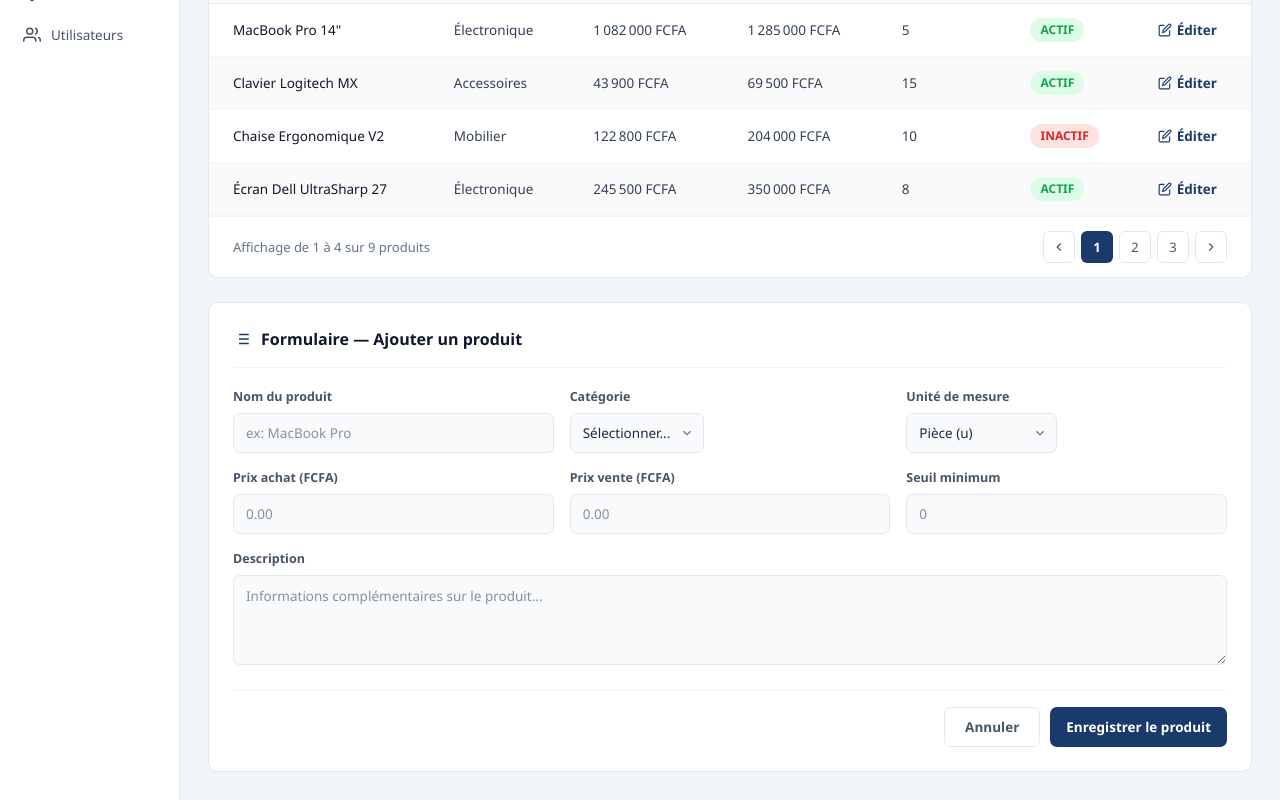
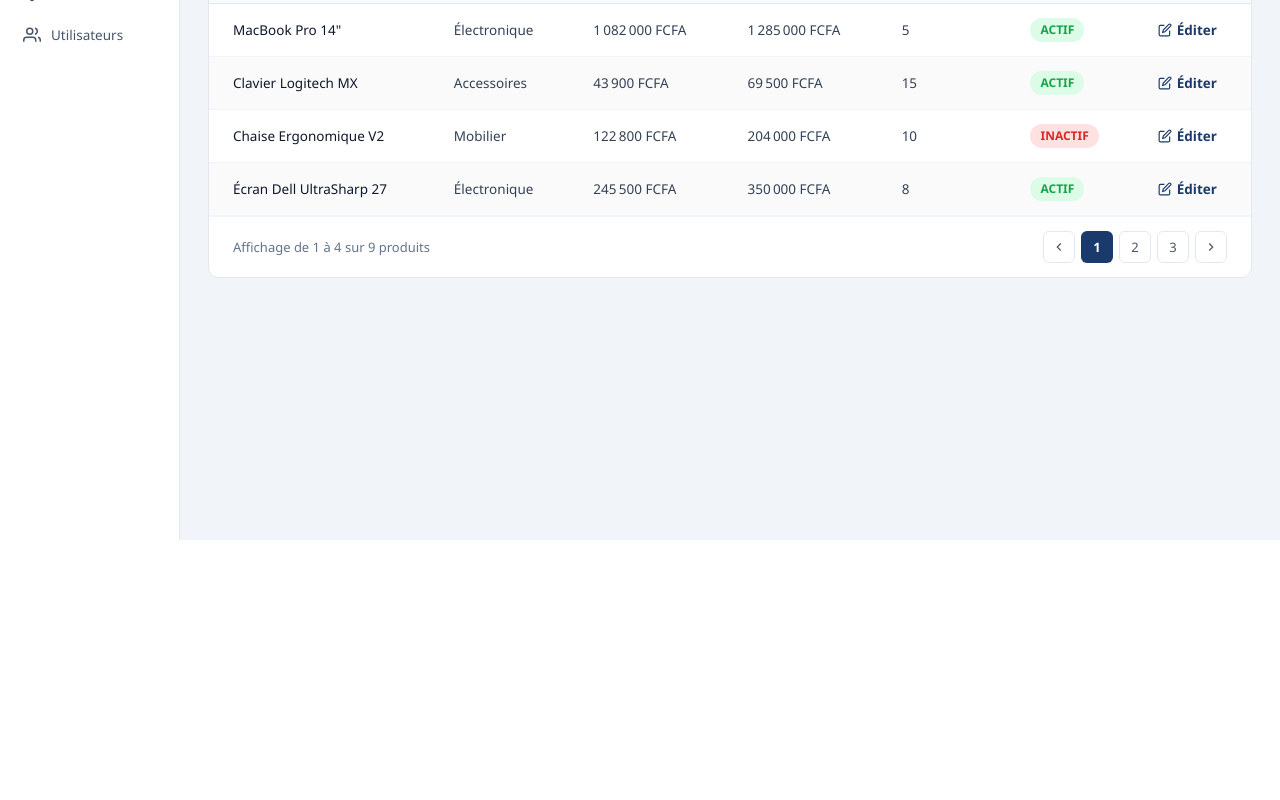
Before and after one commit to projet-d-intergiciel/frontend, a React app: page / in a window 1280 px wide. Shown: the part 260-1060 px from the top of the page. After the commit the page ends 800 px from the top, so only its background shows below. Built offline with nearby package versions, Linux system fonts and the light colour scheme; the HTML template or start-up script is replaced by a standard one.

Commit message:
modification de l'affichage du formulaire

```diff
--- a/src/components/products/ProductCatalog.jsx
+++ b/src/components/products/ProductCatalog.jsx
@@ -1,4 +1,4 @@
-import { useState } from "react";
+import { useState, useRef, useEffect } from "react";
 
 const initialProducts = [
   { id: 1, nom: "MacBook Pro 14\"", categorie: "Électronique", prixAchat: 1082000, prixVente: 1285000, seuilMin: 5, statut: "ACTIF" },
@@ -120,7 +120,8 @@ export default function App() {
   const [form, setForm] = useState(emptyForm);
   const [editId, setEditId] = useState(null);
   const [activeNav, setActiveNav] = useState("Produits");
-  const [showForm, setShowForm] = useState(true);
+  const [showForm, setShowForm] = useState(false);
+  const formRef = useRef(null);
 
   // ── Filtering ────────────────────────────────────────────────────────────
   const filtered = products.filter((p) => {
@@ -142,13 +143,18 @@ export default function App() {
     });
     setEditId(p.id);
     setShowForm(true);
-    window.scrollTo({ top: 9999, behavior: "smooth" });
+    setTimeout(() => {
+      formRef.current?.scrollIntoView({ behavior: "smooth", block: "start" });
+    }, 50);
   };
 
   const handleNewProduct = () => {
     setForm(emptyForm);
     setEditId(null);
     setShowForm(true);
+    setTimeout(() => {
+      formRef.current?.scrollIntoView({ behavior: "smooth", block: "start" });
+    }, 50);
   };
 
   const handleSubmit = () => {
@@ -175,11 +181,13 @@ export default function App() {
     }
     setForm(emptyForm);
     setEditId(null);
+    setShowForm(false);
   };
 
   const handleCancel = () => {
     setForm(emptyForm);
     setEditId(null);
+    setShowForm(false);
   };
 
   const navItems = [
@@ -500,7 +508,7 @@ export default function App() {
 
           {/* ── Form Card ── */}
           {showForm && (
-            <div style={S.formCard}>
+            <div ref={formRef} style={S.formCard}>
               <div style={S.formHeader}>
                 <Icon.FormIcon />
                 <span style={S.formTitle}>
```
